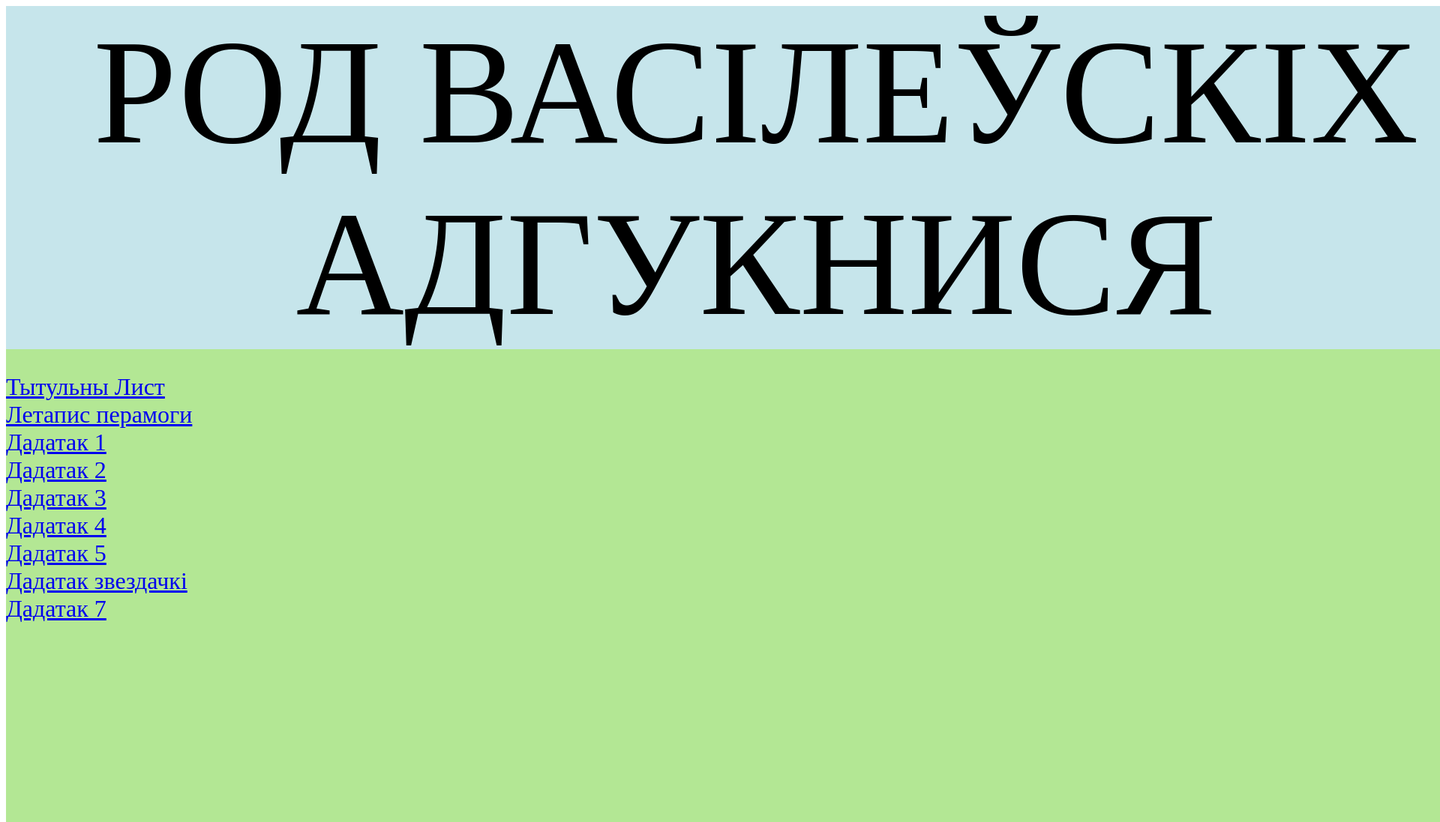
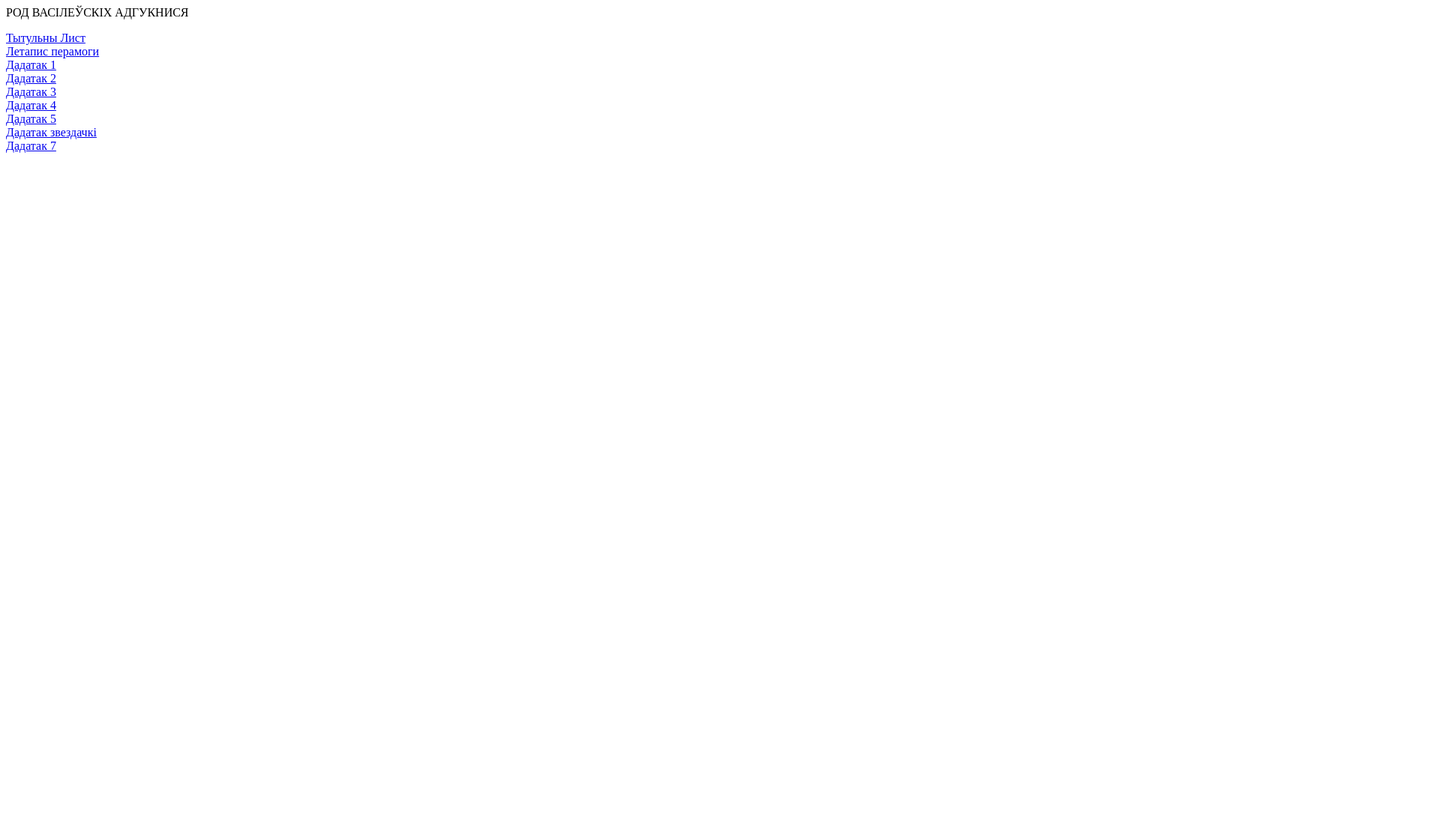
Before and after one commit to alalorto/ProjectBraslavSchool2, a plain HTML site: page index.html in a window 1280 px wide. Shown: the top 1097 px of the page at 75% size, 1920 px wide, since content can reach past the window. After the commit the page ends 800 px from the top, so only its background shows below. Drawn offline with Linux system fonts and the light colour scheme.

Commit message:
Update index.html

```diff
--- a/index.html
+++ b/index.html
@@ -6,30 +6,7 @@
     <title>Проект маи</title>
 </head>
 <body>
-    <style>
-    .controls-container {
-        font-size: 200px;
-        background-color: rgb(198, 229, 235);
-        text-align: center;
-        width: 2000px;
-        margin: auto;
-    }
-    .text-container {
-        display: flex;
-        font-size: xx-large;
-        width: 2000px;
-        height: 2000px;
-        margin: auto;
-        background-color: rgb(179, 231, 148)
-    }
-    .horizontal {
-        justify-content: center;
-    }
-    </style>
-    <div class="controls-container">
-        РОД ВАСІЛЕЎСКІХ АДГУКНИСЯ
-    </div>
-    <span class="text-container">
+       <t> РОД ВАСІЛЕЎСКІХ АДГУКНИСЯ</t>
       <p> <a href="тытульны ліст.docx"> Тытульны Лист</a> <br>
        <a href="летапіс перамогі праца 07.03.25..docx">Летапис перамоги</a> <br>
        <a href="Дадатак 1.docx">Дадатак 1</a> <br>
@@ -39,6 +16,5 @@
        <a href="Дадатак 5.docx">Дадатак 5</a> <br>
        <a href="Дадатак звездачкі.docx">Дадатак звездачкі</a> <br>
        <a href="Дадатак 7.docx">Дадатак 7</a> </p> <br>
-    </span>
 </body>
 </html>
```
